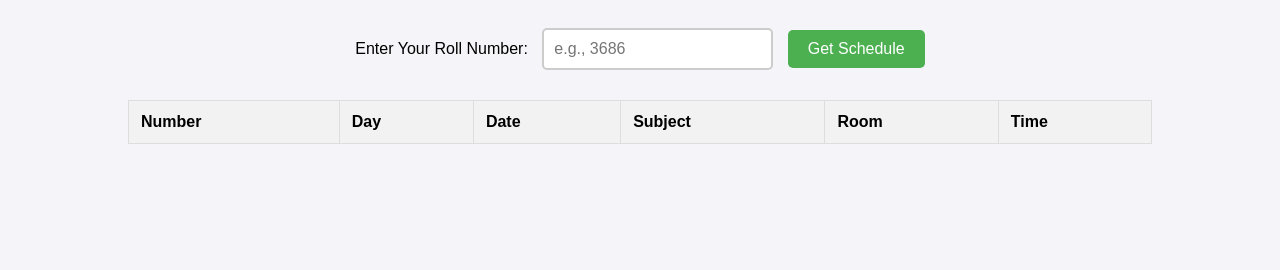
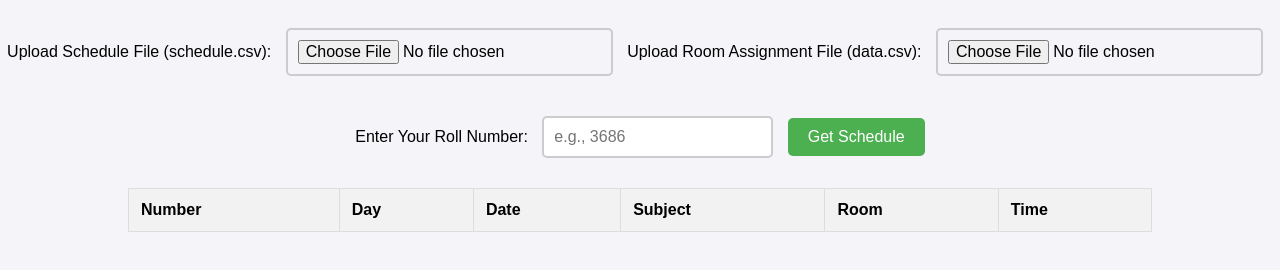
Before and after one commit to Alimadcorp/MadSchedule, a plain HTML site: page index.html in a window 1280 px wide. Shown: the part 90-360 px from the top of the page. Drawn offline with Linux system fonts and the light colour scheme.

Commit message:
Update index.html

```diff
--- a/index.html
+++ b/index.html
@@ -9,12 +9,22 @@
 <body>
     <h1>Find Your Exam Schedule</h1>
 
+    <!-- File Inputs -->
+    <div class="input-container">
+        <label for="scheduleFile">Upload Schedule File (schedule.csv):</label>
+        <input type="file" id="scheduleFile" accept=".csv">
+        <label for="roomFile">Upload Room Assignment File (data.csv):</label>
+        <input type="file" id="roomFile" accept=".csv">
+    </div>
+
+    <!-- Roll Number Input -->
     <div class="input-container">
         <label for="rollNoInput">Enter Your Roll Number:</label>
         <input type="number" id="rollNoInput" placeholder="e.g., 3686">
         <button onclick="generateSchedule()">Get Schedule</button>
     </div>
 
+    <!-- Table to Display Schedule -->
     <table id="scheduleTable">
         <thead>
             <tr>
@@ -27,6 +37,7 @@
             </tr>
         </thead>
         <tbody>
+            <!-- Schedule will be populated here -->
         </tbody>
     </table>
 
```
